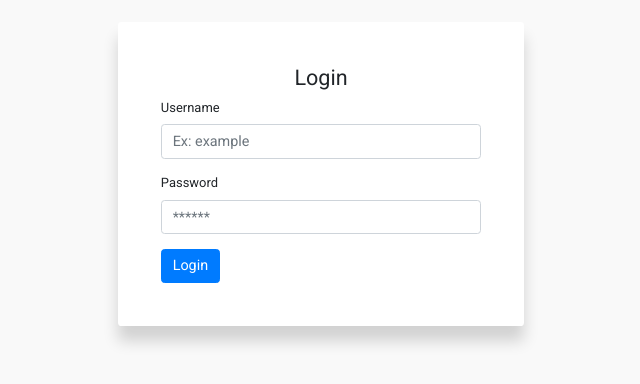
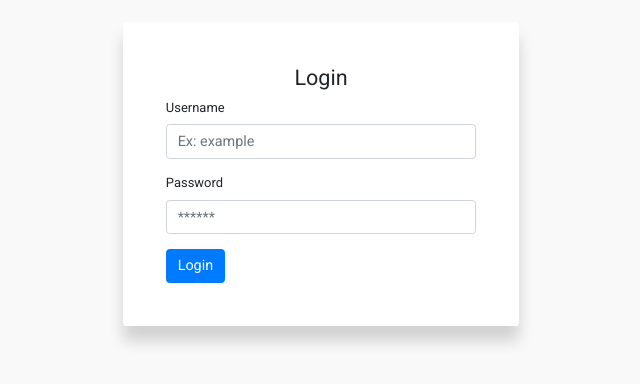
Before and after one commit to cuytamvan/haiiyu-perpus, a PHP site: page /login.php in a window 1280 px wide. Shown: the top 384 px of the page, without its empty margins (319-959 px from the left). Run offline with PHP 8.4, Linux system fonts and the light colour scheme.

Commit message:
Update row

```diff
--- a/login.php
+++ b/login.php
@@ -33,7 +33,7 @@
   <link rel="shortcut icon" href="favicon.png" type="image/png">
 </head>
 <body>
-  <div class="row">
+  <div class="row m-0">
     <div class="col-sm-12 col-md-6 col-lg-4 offset-lg-4 offset-md-3 mt-4">
       <div class="card c-card">
         <div class="card-body p-5">
```
